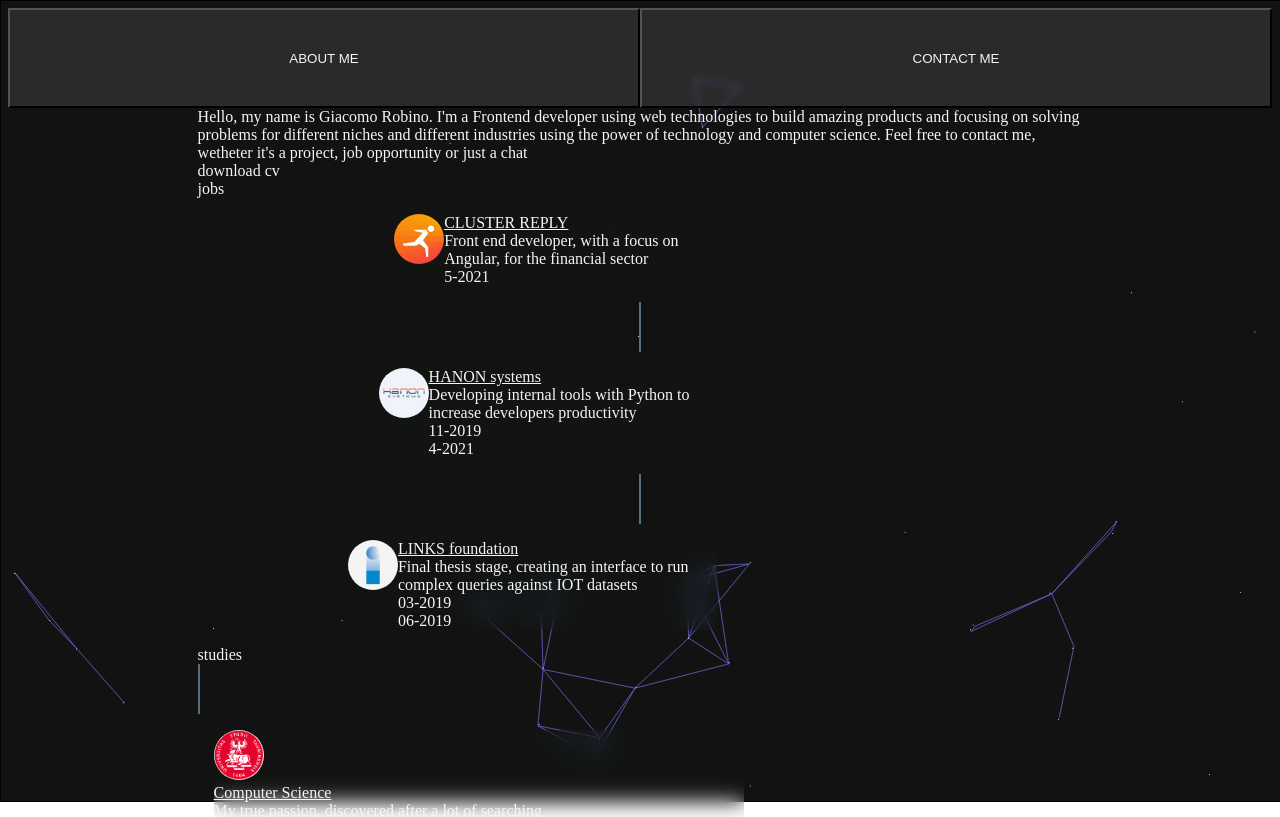
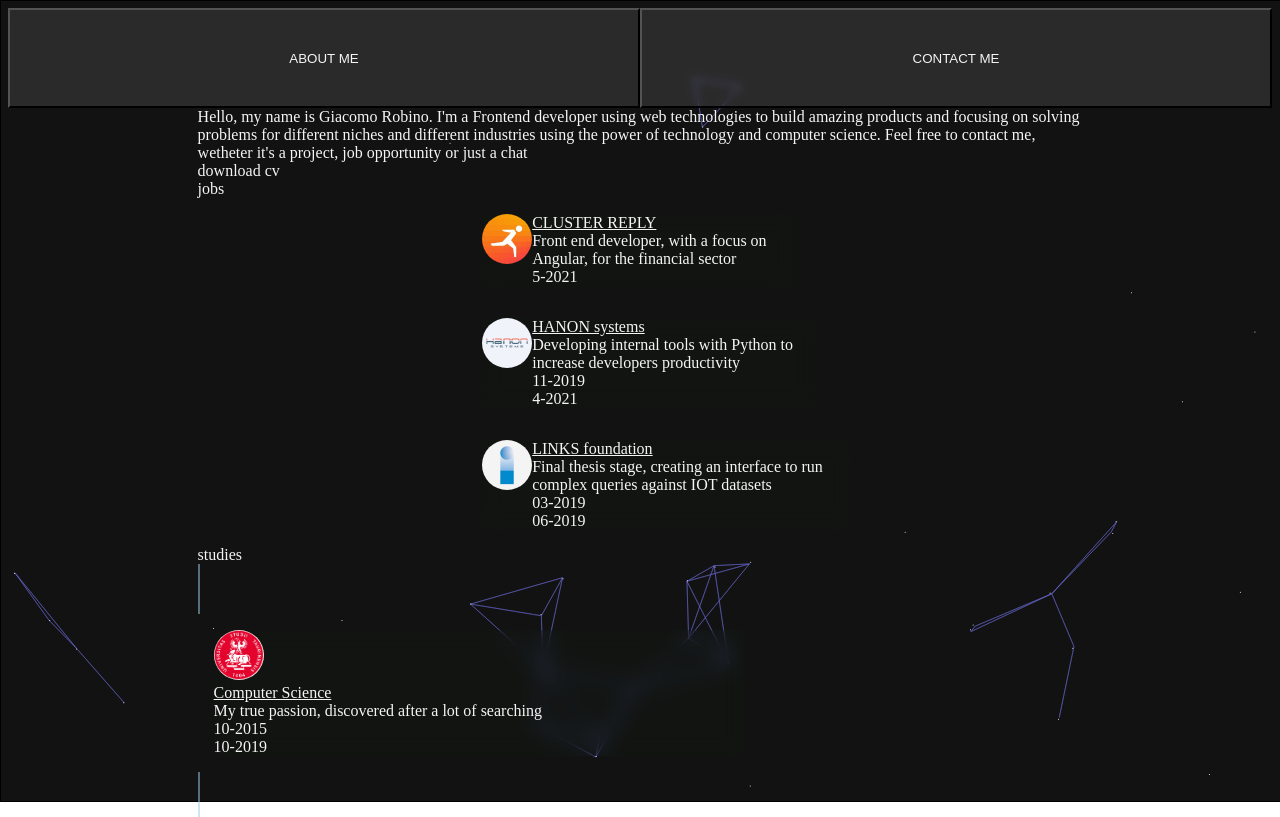
Before and after one commit to GiacomoRobino/fast-portfolio, an Angular app: page / in a window 1280 px wide. Shown: the top 817 px of the page. Built offline with nearby package versions, Linux system fonts and the light colour scheme.

Commit message:
Center job cards

```diff
--- a/src/app/components/about-me/about-me.component.css
+++ b/src/app/components/about-me/about-me.component.css
@@ -14,3 +14,18 @@
     display: flex;
     justify-content: center;
 }
+
+.jobs-list-container{
+    display: flex;
+    align-items: center;
+    justify-content: flex-end;
+}
+
+.jobs-list{
+    display: flex;
+    align: center;
+    flex-direction: column;
+    align-content: flex-start;
+    justify-content: space-evenly;
+    align-items: flex-start;
+}
--- a/src/app/components/about-me/about-me.component.html
+++ b/src/app/components/about-me/about-me.component.html
@@ -1,18 +1,17 @@
 <div class="main-text">
-    {{shownText}}
+  {{ shownText }}
 </div>
-<div class="cv">
-    download cv
-</div>
+<div class="cv">download cv</div>
 <div class="jobs">
   jobs
-    <div *ngIf="jobCardsVisible" >
-        <div class="jobs-container"*ngFor="let job of jobs; index as i">
-            <div *ngIf="i>0" class="vertical-line-container">
-                <div class="vertical-line"></div>
-            </div>
+  <div *ngIf="jobCardsVisible">
+    <div class="jobs-list-container">
+      <div class="jobs-list">
+        <div *ngFor="let job of jobs; index as i">
           <div class="card">
             <app-job-card [job]="job"></app-job-card>
+          </div>
+        </div>
       </div>
     </div>
   </div>
@@ -20,7 +19,7 @@
 <div class="studies">
   studies
   <div *ngIf="jobCardsVisible">
-        <div class="study-container"  *ngFor="let study of studies">
+    <div class="study-container" *ngFor="let study of studies">
       <div class="vertical-line"></div>
       <app-study-card [study]="study"></app-study-card>
     </div>
```
Lines whose indentation alone changed are shown as unchanged.
